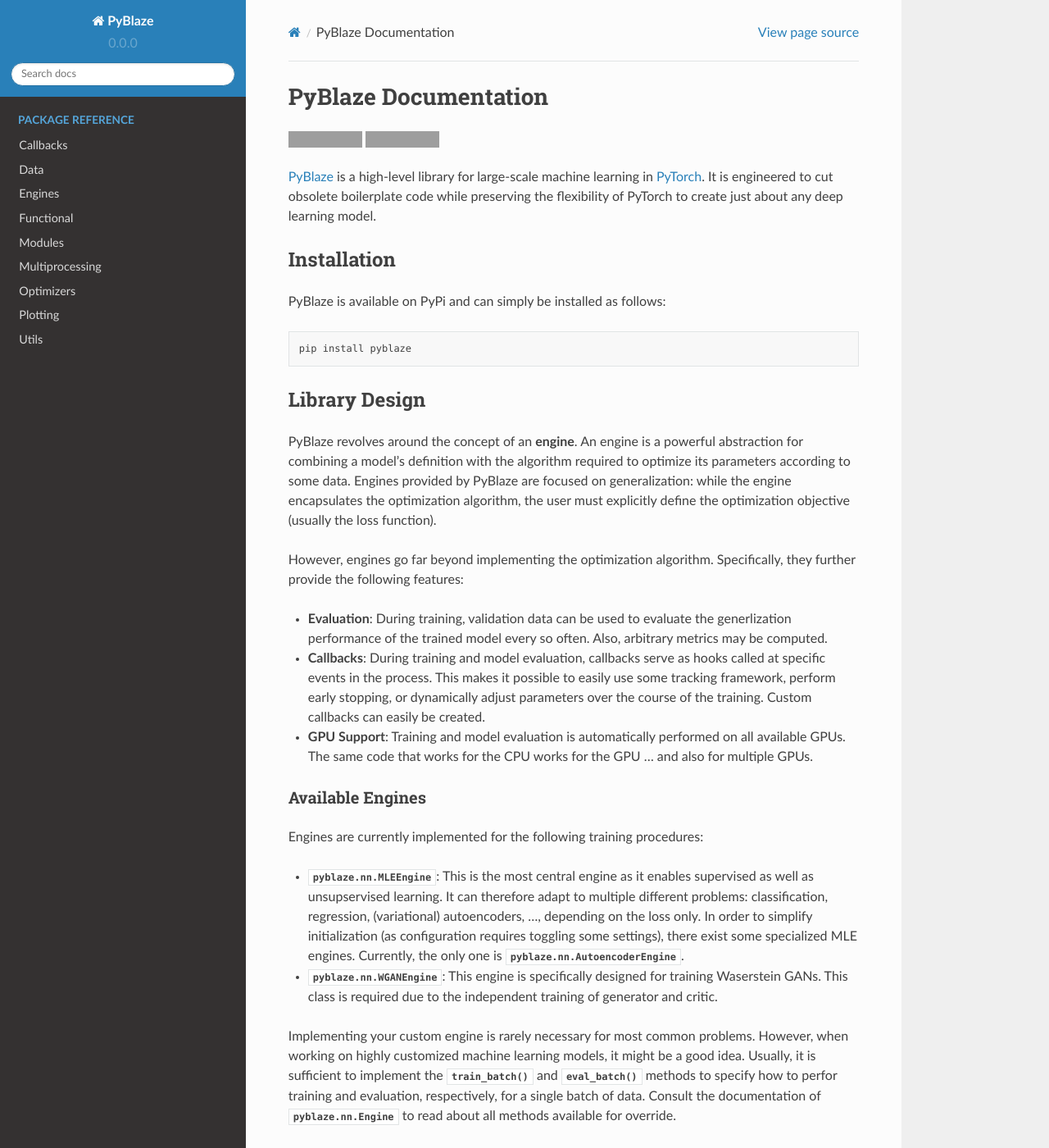
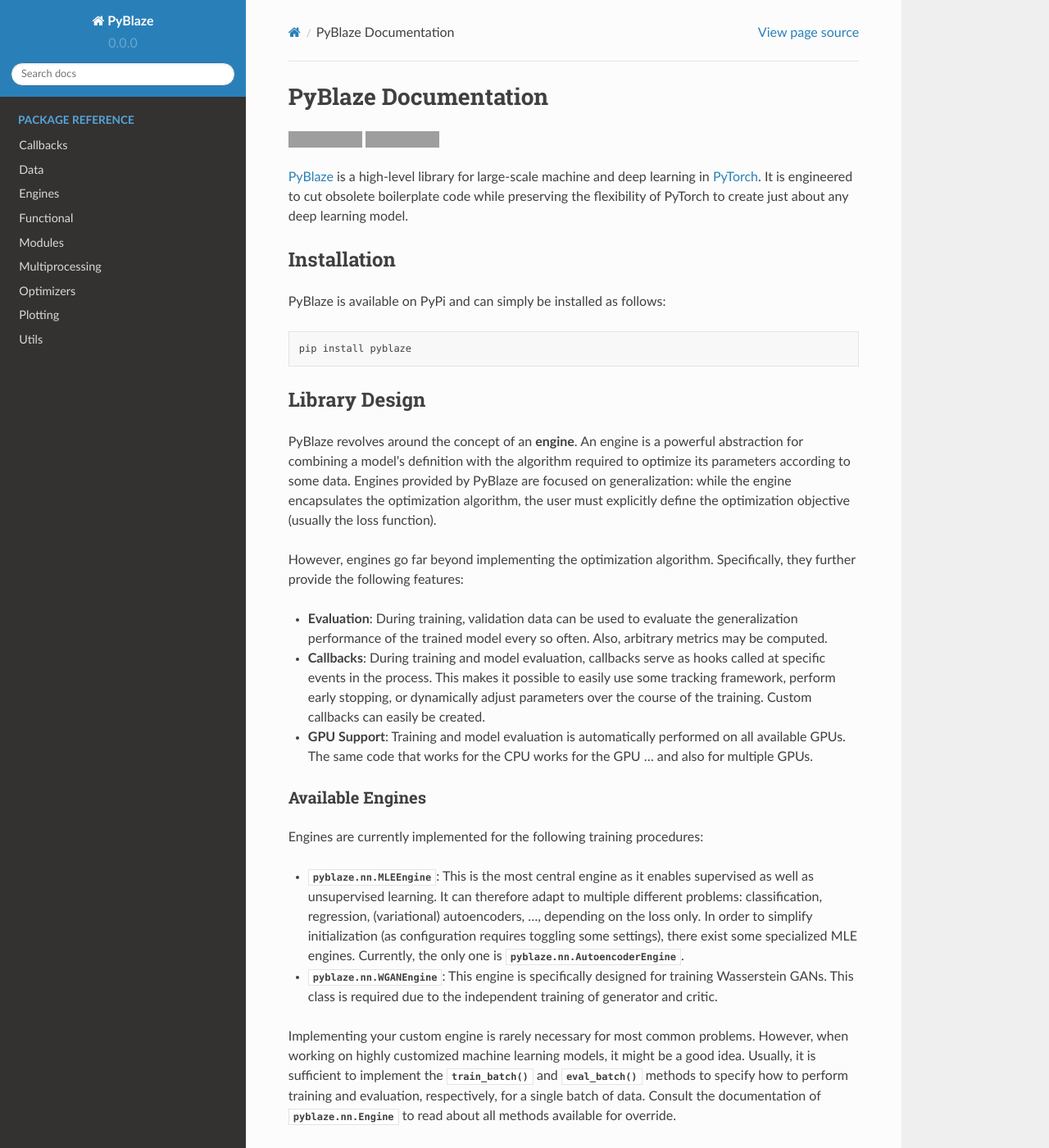
Before and after one commit to borchero/pyblaze, a Sphinx documentation site: the page built from docs/index.rst, in a window 1280 px wide and 1400 px high. Shown: the whole window at 82% size. Built offline with Sphinx 7.4.7 and the Read the Docs theme 2.0.0, drawn with Linux system fonts in a browser that asks for light colours; grey boxes are pictures that could not be loaded.

Commit message:
Update docs

```diff
--- a/docs/index.rst
+++ b/docs/index.rst
@@ -4,7 +4,7 @@
 .. image:: https://img.shields.io/pypi/v/pyblaze?label=version
 .. image:: https://img.shields.io/github/license/borchero/pyblaze?label=license
 
-`PyBlaze <https://github.com/borchero/pyblaze>`_ is a high-level library for large-scale machine learning in `PyTorch <https://pytorch.org>`_. It is engineered to cut obsolete boilerplate code while preserving the flexibility of PyTorch to create just about any deep learning model.
+`PyBlaze <https://github.com/borchero/pyblaze>`_ is a high-level library for large-scale machine and deep learning in `PyTorch <https://pytorch.org>`_. It is engineered to cut obsolete boilerplate code while preserving the flexibility of PyTorch to create just about any deep learning model.
 
 Installation
 ------------
@@ -27,7 +27,7 @@
 However, engines go far beyond implementing the optimization algorithm. Specifically, they further
 provide the following features:
 
-- **Evaluation**: During training, validation data can be used to evaluate the generlization
+- **Evaluation**: During training, validation data can be used to evaluate the generalization
   performance of the trained model every so often. Also, arbitrary metrics may be computed.
 
 - **Callbacks**: During training and model evaluation, callbacks serve as hooks called at specific
@@ -44,17 +44,17 @@
 Engines are currently implemented for the following training procedures:
 
 - :class:`pyblaze.nn.MLEEngine`: This is the most central engine as it enables supervised as well as
-  unsupservised learning. It can therefore adapt to multiple different problems: classification,
+  unsupervised learning. It can therefore adapt to multiple different problems: classification,
   regression, (variational) autoencoders, ..., depending on the loss only. In order to simplify
   initialization (as configuration requires toggling some settings), there exist some specialized
   MLE engines. Currently, the only one is :class:`pyblaze.nn.AutoencoderEngine`.
 
-- :class:`pyblaze.nn.WGANEngine`: This engine is specifically designed for training Waserstein GANs.
-  This class is required due to the independent training of generator and critic.
+- :class:`pyblaze.nn.WGANEngine`: This engine is specifically designed for training Wasserstein
+  GANs. This class is required due to the independent training of generator and critic.
 
 Implementing your custom engine is rarely necessary for most common problems. However, when working
 on highly customized machine learning models, it might be a good idea. Usually, it is sufficient to
-implement the :meth:`train_batch` and :meth:`eval_batch` methods to specify how to perfor training
+implement the :meth:`train_batch` and :meth:`eval_batch` methods to specify how to perform training
 and evaluation, respectively, for a single batch of data. Consult the documentation of
 :class:`pyblaze.nn.Engine` to read about all methods available for override.
 
--- a/docs/modules/modules.rst
+++ b/docs/modules/modules.rst
@@ -28,7 +28,7 @@
     :members:
 
 Linear Residual
-^^^^^^^^
+^^^^^^^^^^^^^^^
 
 .. autoclass:: pyblaze.nn.LinearResidual
     :members:
```
Also changed, not shown: README.md (+44 -3 lines).
